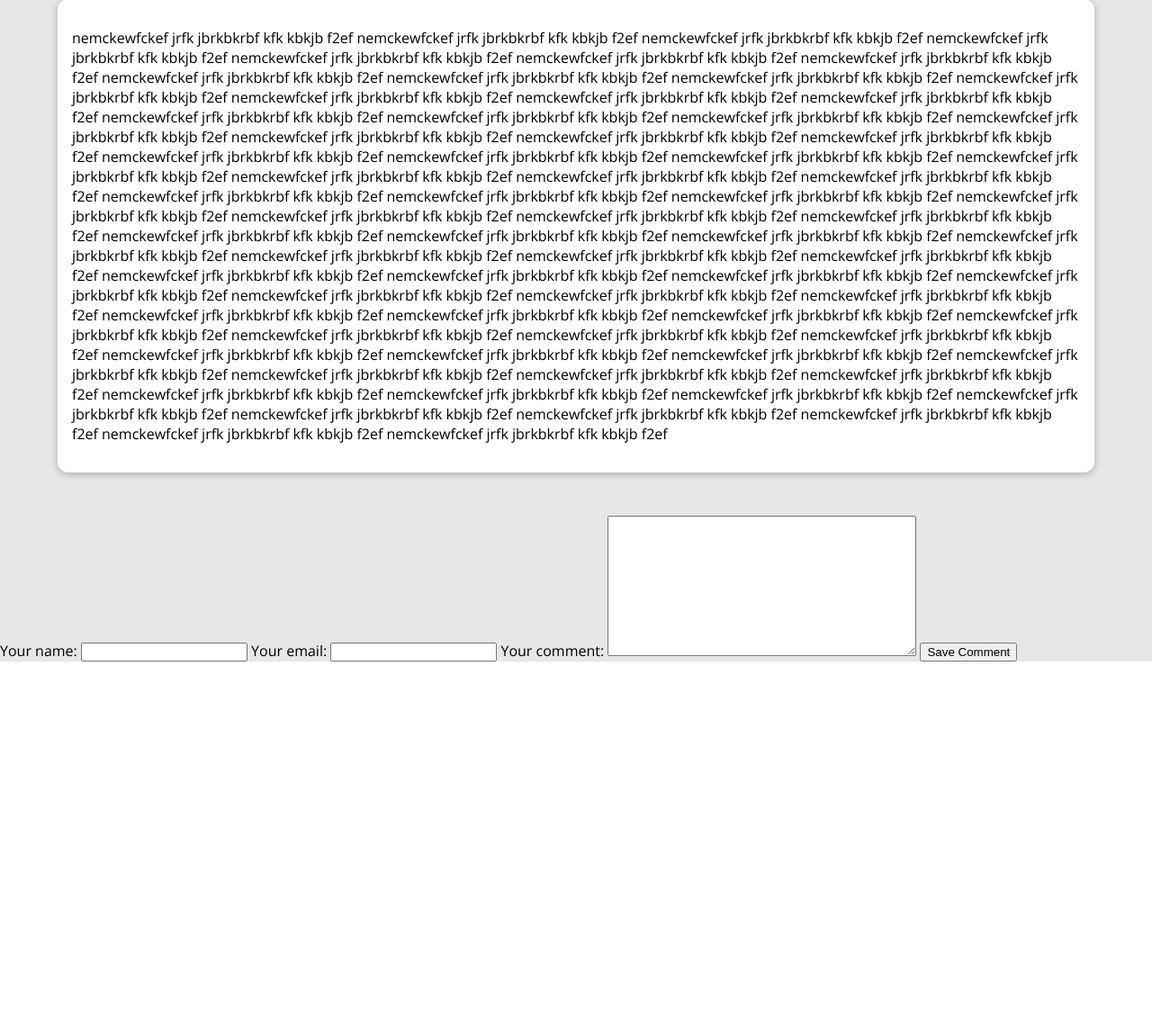
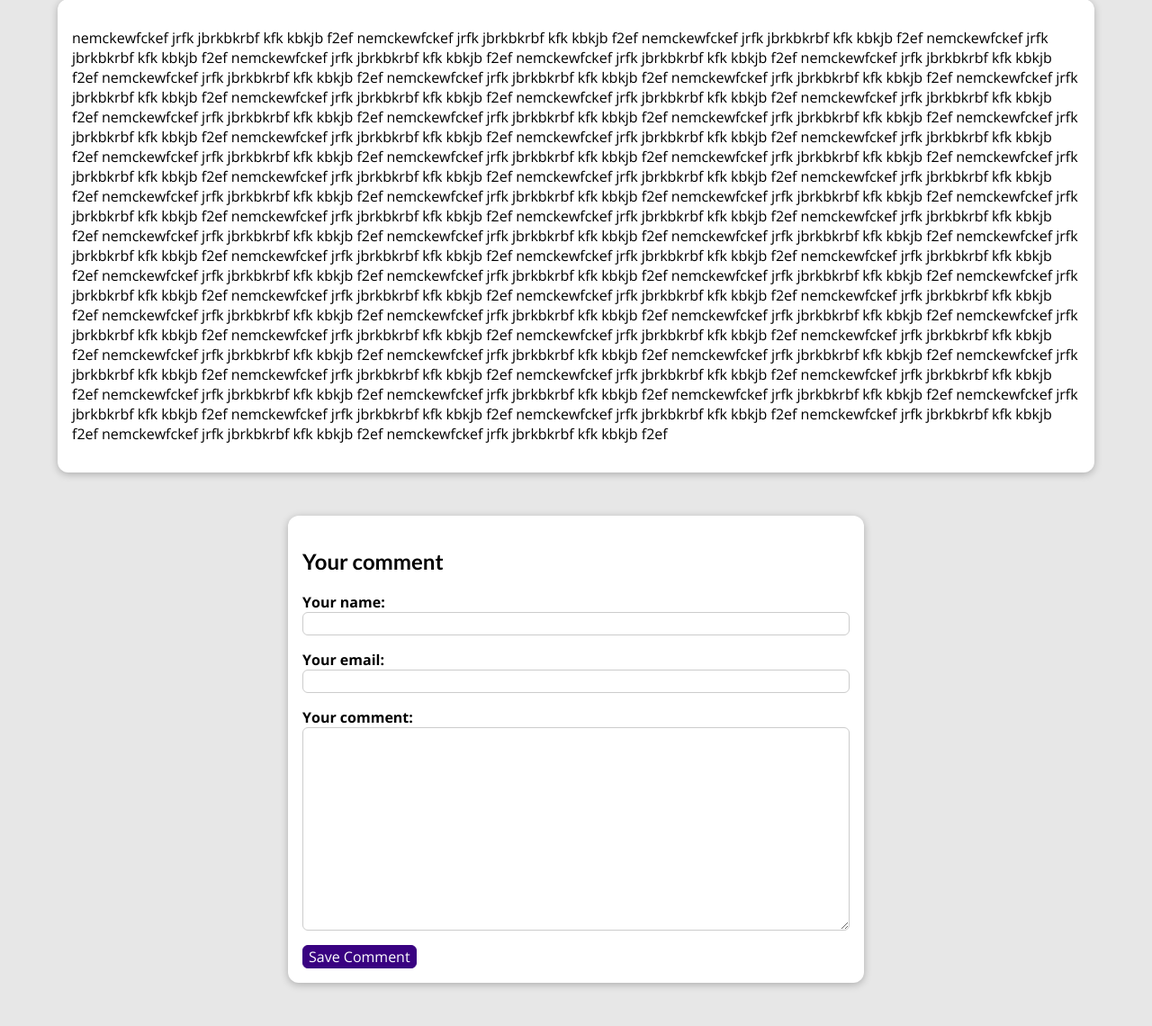
Before and after one commit to VladyslavShaposhnikov/udemy-course, a Django app: a page that uses blog/templates/blog/post_detail.html in a window 1280 px wide. Shown: the part 529-1669 px from the top of the page at 90% size. Before the commit the page ends 1264 px from the top, so only its background shows below. Run offline with Django 4.2, Linux system fonts and the light colour scheme; data comes from the database, SQL or seed files in the repository.

Commit message:
styling the comment form

```diff
--- a/blog/static/blog/post-detail.css
+++ b/blog/static/blog/post-detail.css
@@ -76,3 +76,49 @@ main {
 #summary .tag a {
   color: #390281;
 }
+
+#comment-form {
+  margin: 3rem auto;
+  width: 90%;
+  max-width: 40rem;
+  border-radius: 12px;
+  background-color: white;
+  box-shadow: 0 2px 8px rgba(0, 0, 0, 0.25);
+  padding: 1rem;
+}
+
+#comment-form button {
+  font: inherit;
+  background-color: #390281;
+  color: white;
+  border: 1px solid #390281;
+  padding: 0,5rem 1,5rem;
+  border-radius: 6px;
+  cursor: pointer;
+}
+
+#comment-form button:hover,
+#comment-form button:active {
+  background-color: #4f0ba7;
+  border-color: #4f0ba7;
+}
+
+.form-control {
+  margin-bottom: 1rem;
+}
+
+.form-control label {
+  font-weight: bold;
+  margin-bottom: 0,5rem;
+  display: block;
+}
+
+.form-control input,
+.form-control textarea {
+  display: block;
+  width: 100%;
+  font: inherit;
+  padding: 0,25rem;
+  border-radius: 6px;
+  border: 1px solid #ccc;
+}
--- a/blog/templates/blog/post_detail.html
+++ b/blog/templates/blog/post_detail.html
@@ -32,10 +32,17 @@
         {{ post.content|linebreaks }}
     </main>
 
-    <div>
-        <form method="post">
-            {{ comment_form }}
+    <section id="comment-form">
+        <h2>Your comment</h2>
+        <form>
+            {% for form_fields in comment_form %}
+                <div class="form-control">
+                    {{ form_fields.label_tag }}
+                    {{ form_fields }}
+                    {{ form_fields.errors }}
+                </div>
+            {% endfor %}
             <button>Save Comment</button>
         </form>
-    </div>
+    </section>
 {% endblock %}
```
